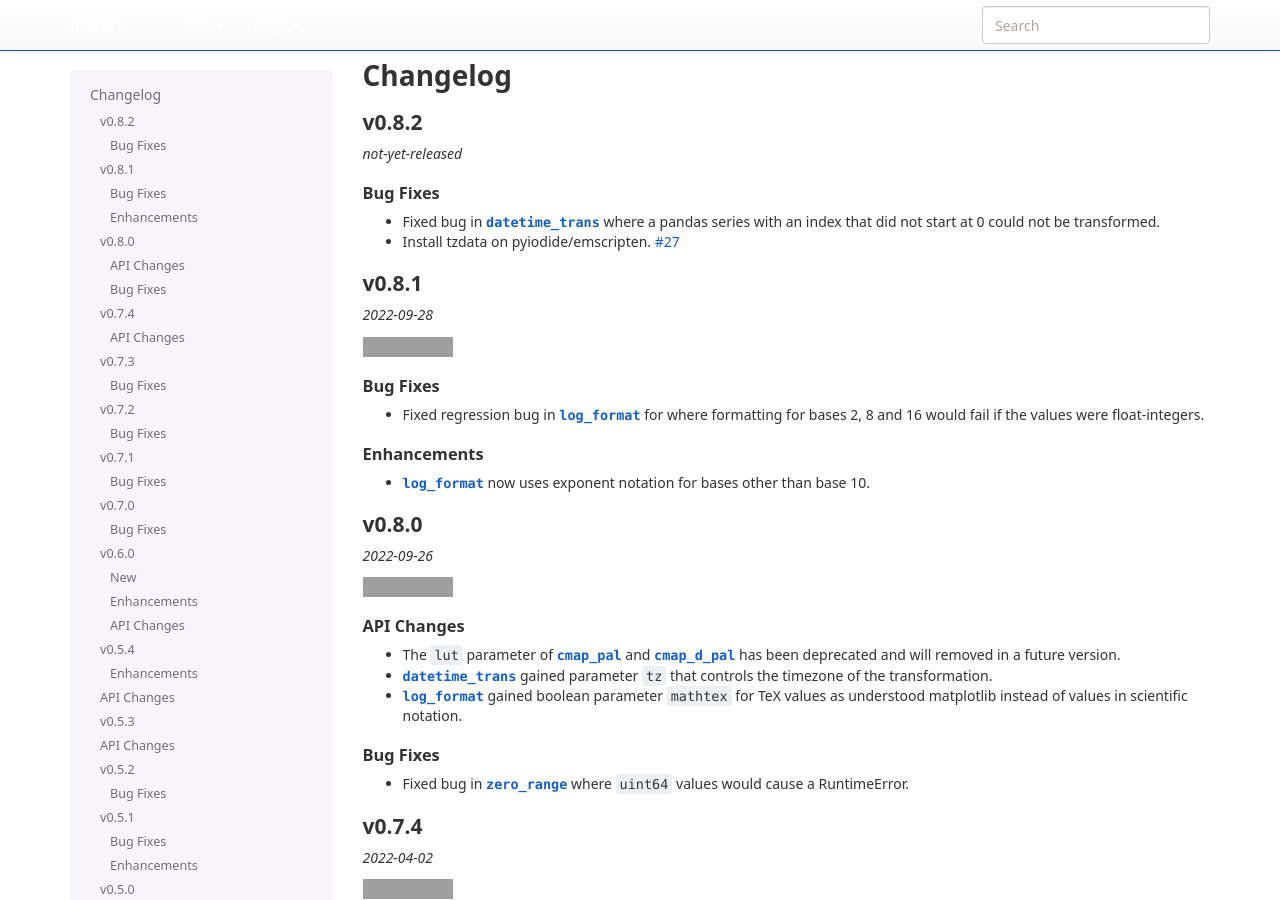
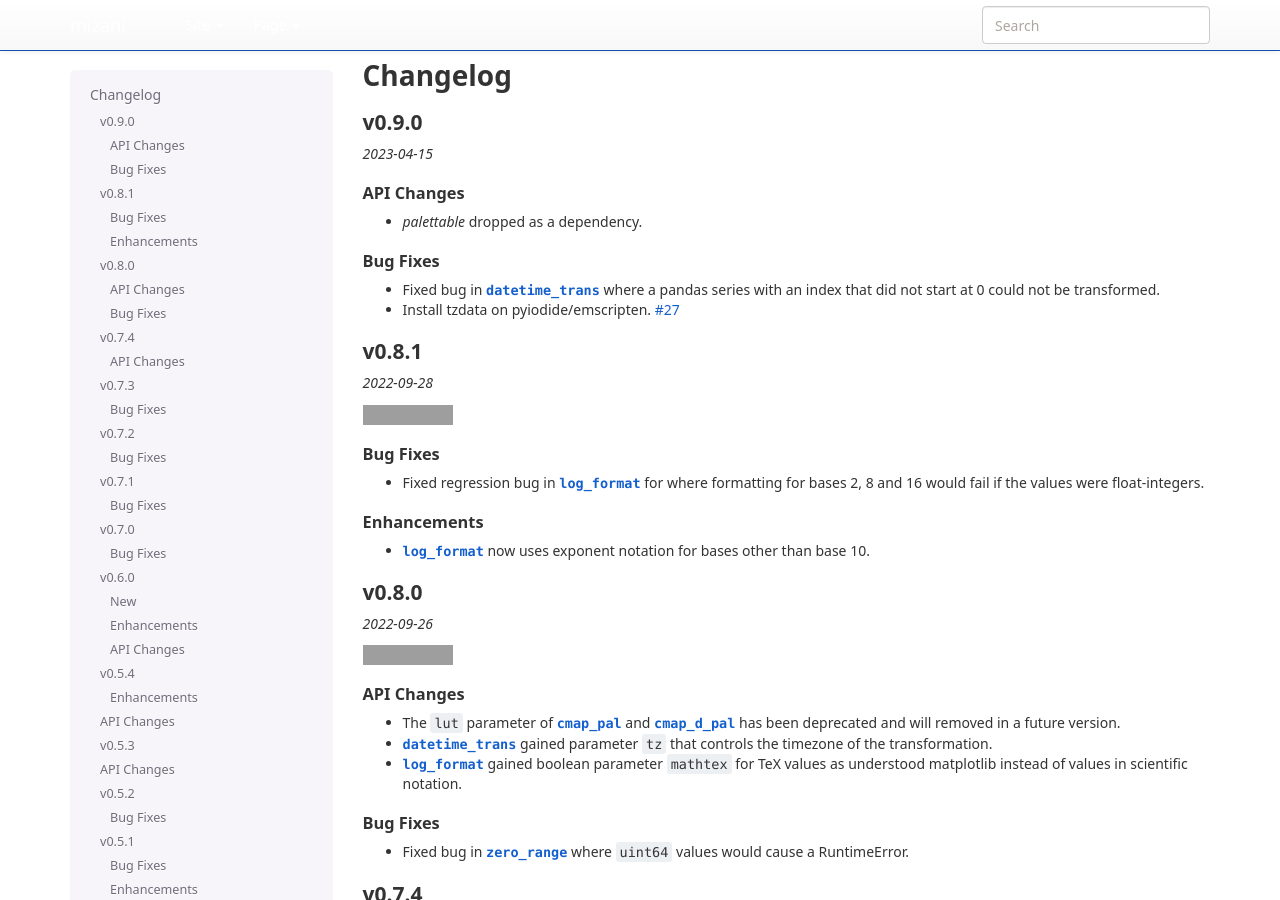
Before and after one commit to has2k1/mizani, a Sphinx documentation site: the page built from doc/changelog.rst, in a window 1280 px wide and 900 px high. Built offline with Sphinx 7.4.7, drawn with Linux system fonts in a browser that asks for light colours; nearby versions of some CDN libraries; library files that are not in the unit come from our copies; pages that are not in the unit, such as notebooks, are missing from menus; grey boxes are pictures that could not be loaded.

Commit message:
Prepare changelog for release

```diff
--- a/doc/changelog.rst
+++ b/doc/changelog.rst
@@ -1,11 +1,15 @@
 Changelog
 =========
 
-v0.8.2
+v0.9.0
 ------
 
-*not-yet-released*
+*2023-04-15*
 
+API Changes
+************
+
+- `palettable` dropped as a dependency.
 
 Bug Fixes
 *********
```
